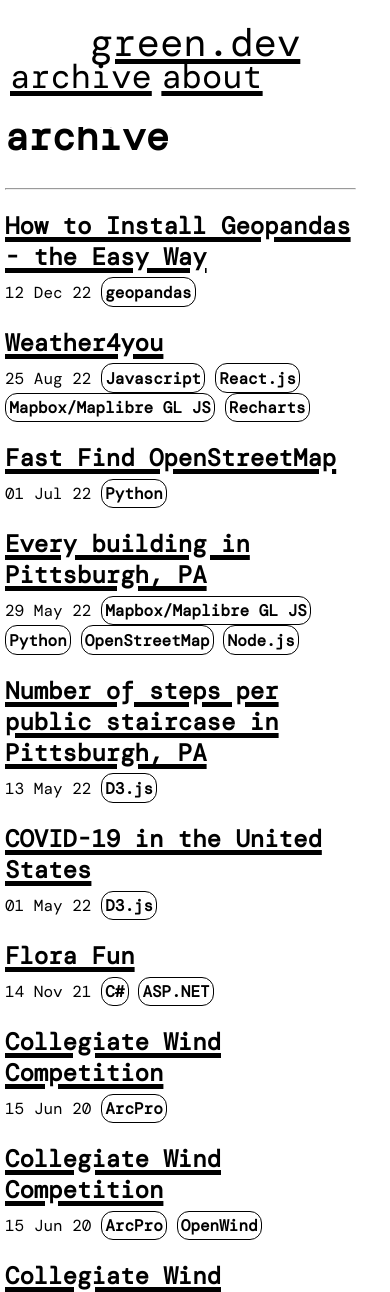
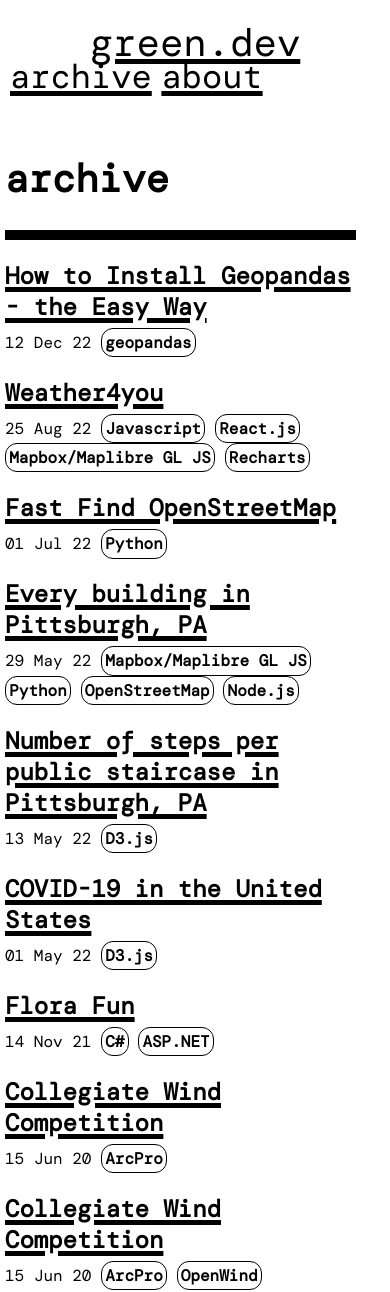
Before and after one commit to jmitchellgreen/portfolio-gh, a Flask app: page /archive in a window 390 px wide. Shown: the top 1292 px of the page. Run offline with Flask 2, Linux system fonts and the light colour scheme.

Commit message:
further styling changes

```diff
--- a/pages/archive/posts/install-geopandas.html
+++ b/pages/archive/posts/install-geopandas.html
@@ -22,23 +22,14 @@
                 NPR</a>
         </div>
         <br>
-        <!-- Keep the first paragraph????????? -->
-        <h3>Introduction</h3>
-        <p>If you found this article, that means you most likely
-            encountered issues installing the python library
-            <a href="https://geopandas.org/en/stable/">geopandas.</a> If not, no worries! The following
-            method is the smoothest entry to begin coding with one of the popular geospatial python libraries.
-        </p>
-        <p>The inspiration to write this article was twofold: for my love of geopandas and my hatred of
-            frustrating installs.</p>
-        <br>
-        <h3>The short</h3>
+        <h3>The Short</h3>
         <div id="the-short" style="width: 50%; margin: 0 auto;">
             <span><i>Anaconda Prompt (miniconda3)</i></span>
             <code style="width: 65%;">
                 conda install geopandas
             </code>
-            <span id="copier" style="font-size: 32px;" class="material-symbols-outlined">content_copy</span>
+            <span id="copier" style="font-size: 32px; cursor: pointer;"
+                class="material-symbols-outlined">content_copy</span>
             <span id="copyText" style="visibility: hidden; display: inline; position: absolute;">Copied!</span>
             <script>
                 const copier = document.getElementById("copier")
@@ -50,6 +41,15 @@
             </script>
         </div>
         <br>
+        <!-- Keep the first paragraph????????? -->
+        <h3>Introduction</h3>
+        <p>If you found this article, that means you most likely
+            encountered issues installing the python library
+            <a href="https://geopandas.org/en/stable/">geopandas.</a> If not, no worries! The following
+            method is the smoothest entry to begin coding with one of the popular geospatial python libraries.
+        </p>
+        <p>The inspiration to write this article was twofold: for my love of geopandas and my hatred of
+            frustrating installs.</p>
         <h3>History</h3>
         <p>The python community, specifically the scientific computing
             community notoriously
--- a/static/styles/style.css
+++ b/static/styles/style.css
@@ -61,15 +61,22 @@
     padding: 5px;
 }
 
+/* change me? */
 img {
     max-width: 550px;
+}
+
+hr {
+    border: none;
+    height: 10px;
+    background-color: black;
 }
 
 /* mobile screens */
 @media screen and (max-width: 700px) {
 
     main {
-        padding-top: 10vh;
+        padding-top: 15vh;
         max-width: 90vw;
         margin: 0;
     }
@@ -129,7 +136,7 @@
 }
 
 p {
-    margin-top: 45px;
+    /* margin-top: 45px; */
     margin-bottom: 45px;
 }
 
```
Also changed, not shown: notes.md (+2 -0 lines).
